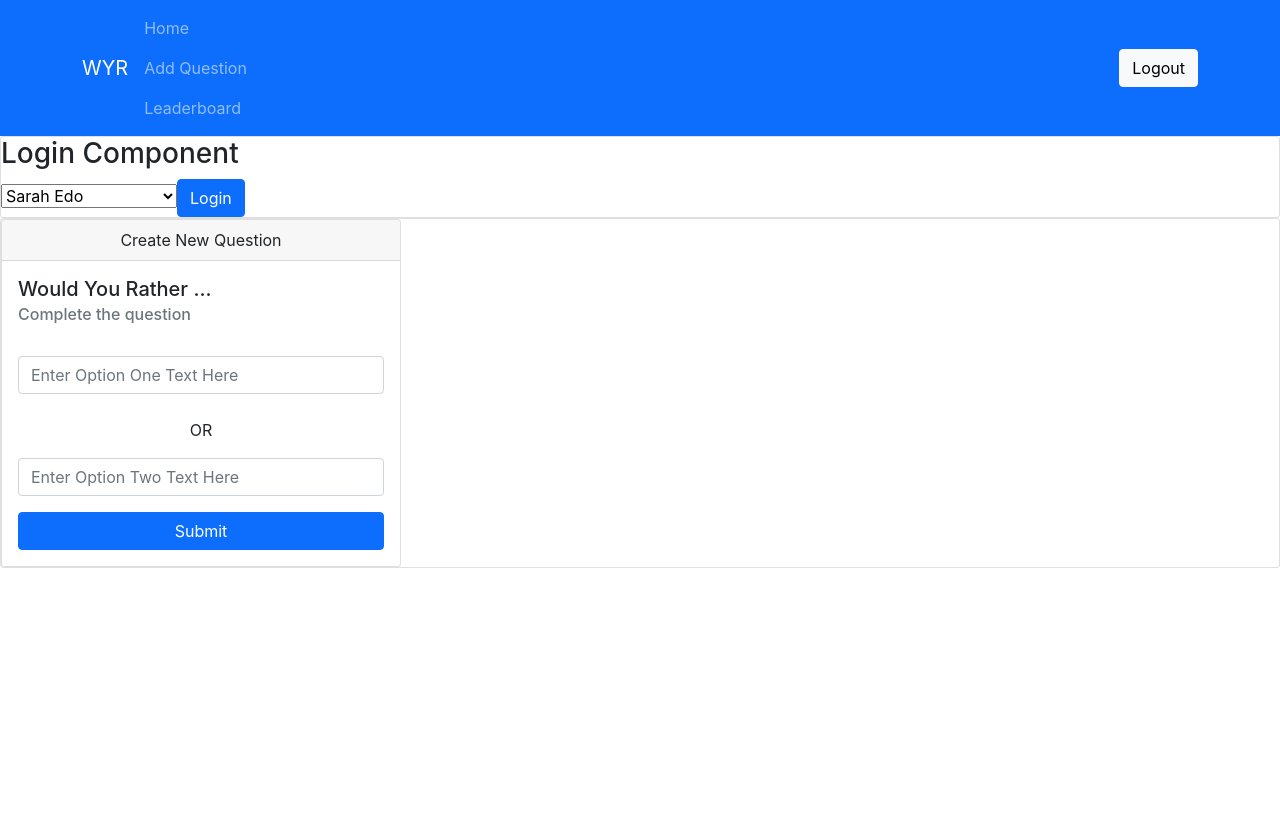
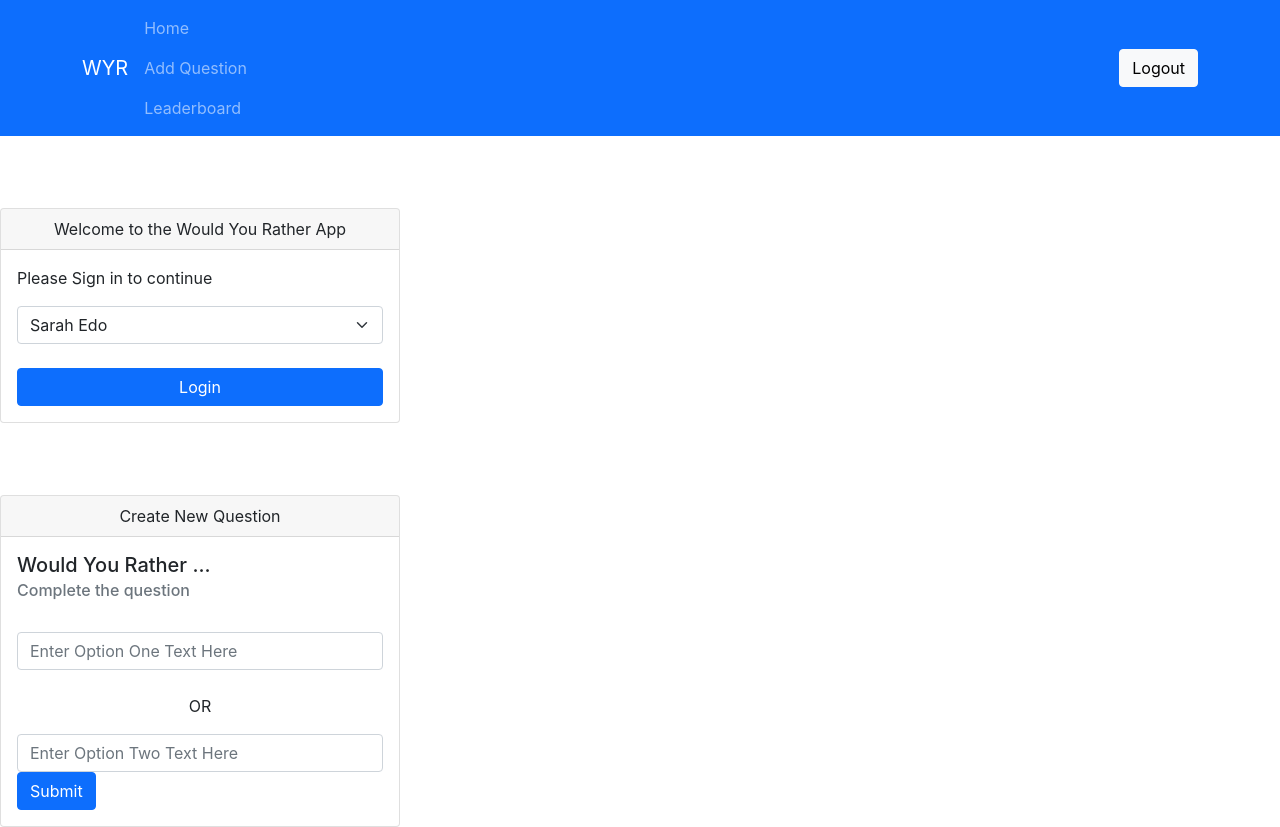
Before and after one commit to albehery/u-project-wyr, a React (Create React App) app: page / in a window 1280 px wide. Before the commit the page ends 800 px from the top, so only its background shows below. Built offline with nearby package versions, Linux system fonts and the light colour scheme.

Commit message:
feat:layout components

```diff
--- a/src/components/AddQuestion.js
+++ b/src/components/AddQuestion.js
@@ -7,28 +7,20 @@ import Form from 'react-bootstrap/Form'
 class AddQuestion extends React.Component {
     render() {
         return (
-            <div className='card'>
+            <div className='add-question'>
                 <Card style={{ width: '25rem' }}>
                     <Card.Header className="text-center">Create New Question</Card.Header>
                     <Card.Body>
                         <Card.Title>Would You Rather ...</Card.Title>
                         <Card.Subtitle className="mb-2 text-muted">Complete the question</Card.Subtitle>
                         <br />
-                        <Card.Text>
-                            <Form>
-                                <div className="d-grid gap-2">
-                                    <Form.Control type="text" name="option1" id="option1" placeholder="Enter Option One Text Here" />
-                                </div>
-                                <br />
-                                <p className="text-center">OR</p>
-                                <div className="d-grid gap-2">
-                                    <Form.Control type="text" name="option2" id="option2" placeholder="Enter Option Two Text Here" />
-                                </div>
-                            </Form>
-                        </Card.Text>
-                        <div className="d-grid gap-2">
-                            <Button variant="primary" type="submit">Submit</Button>
-                        </div>
+                        <Form>
+                            <Form.Control className="d-grid gap-2" type="text" name="option1" id="option1" placeholder="Enter Option One Text Here" />
+                            <br />
+                            <p className="text-center">OR</p>
+                            <Form.Control className="d-grid gap-2" type="text" name="option2" id="option2" placeholder="Enter Option Two Text Here" />
+                        </Form>
+                        <Button variant="primary" type="submit">Submit</Button>
                     </Card.Body>
                 </Card>
             </div>
--- a/src/components/App.js
+++ b/src/components/App.js
@@ -19,7 +19,13 @@ class App extends React.Component {
     return (
       <div>
         <Navigation />
+        <br />
+        <br />
+        <br />
         {authedUser === null ? <Login /> : <Main />}
+        <br />
+        <br />
+        <br />
         <AddQuestion />
       </div>
     )
--- a/src/components/Login.js
+++ b/src/components/Login.js
@@ -3,6 +3,8 @@ import { connect } from "react-redux";
 
 import { setAuthedUser } from '../actions/authedUser'
 
+import Form from 'react-bootstrap/Form'
+import Card from 'react-bootstrap/Card'
 import Button from 'react-bootstrap/Button';
 
 class Login extends React.Component {
@@ -19,17 +21,27 @@ class Login extends React.Component {
     render() {
         const { users } = this.props;
         return (
-            <div className="login card">
-                <h3>Login Component</h3>
-                <form onSubmit={this.handleLogin}>
-                    <select ref={(id) => (this.userID = id)}>
-                        <option value="" disabled>Select name to login</option>
-                        {users.map((user) =>
-                            <option key={user.id} value={user.id}>{user.name}</option>
-                        )}
-                    </select>
-                    <Button type="submit">Login</Button>
-                </form>
+            <div className="login">
+                <Card style={{ width: '25rem' }}>
+                    <Card.Header className="text-center" >Welcome to the Would You Rather App</Card.Header>
+                    <Card.Body>
+                        <Card.Text>
+                            Please Sign in to continue
+                        </Card.Text>
+                        <Form onSubmit={this.handleLogin}>
+                            <Form.Select ref={(id) => (this.userID = id)}>
+                                <option value="" disabled>Select name to login</option>
+                                {users.map((user) =>
+                                    <option key={user.id} value={user.id}>{user.name}</option>
+                                )}
+                            </Form.Select>
+                            <br />
+                            <div className="d-grid gap-2">
+                                <Button type="submit">Login</Button>
+                            </div>
+                        </Form>
+                    </Card.Body>
+                </Card>
             </div>
         )
     }
--- a/src/components/Navigation.js
+++ b/src/components/Navigation.js
@@ -20,7 +20,7 @@ class Navigation extends React.Component {
                         </Nav>
                         <Form className="d-flex">
                         {authedUser &&
-                        <Nav.Link href="/logout">Hi, <span>{users[authedUser].name}</span>Logout</Nav.Link>}
+                        <Nav.Link href="/logout">Hello, <span>{users[authedUser].name}</span>Logout</Nav.Link>}
                             <Button variant="light">Logout</Button>
                         </Form>
                     </Container>
```
